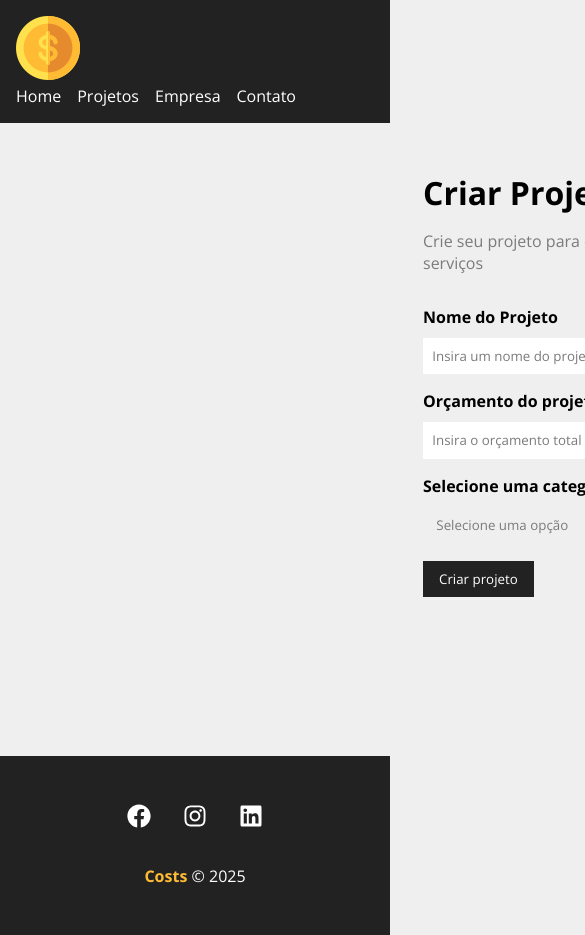
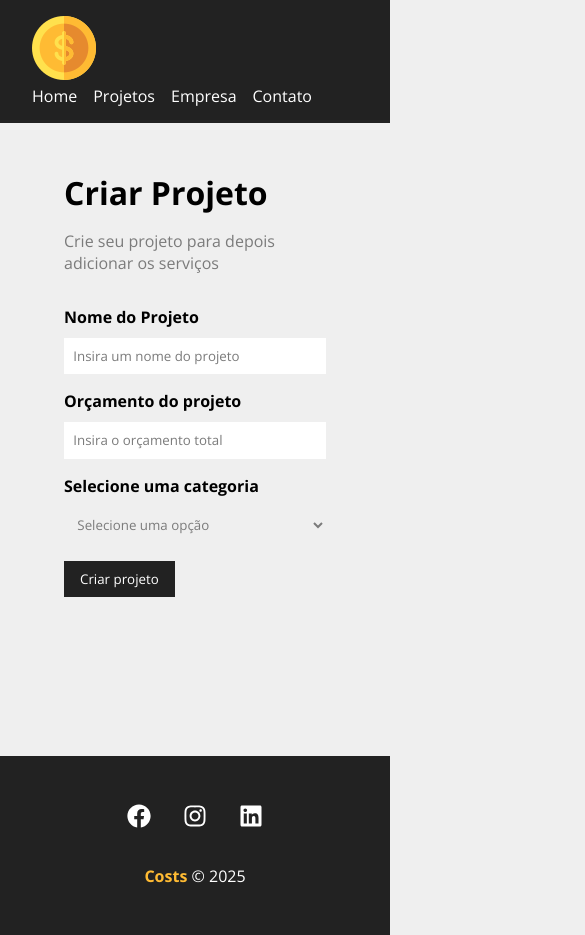
Before and after one commit to guilhermecolares/Projeto-Costs, a JavaScript app: page /newproject in a window 390 px wide. Shown: the top 935 px of the page, 585 px wide, since content can reach past the window. Built offline with nearby package versions, Linux system fonts and the light colour scheme; the HTML template or start-up script is replaced by a standard one.

Commit message:
MELHORIA DE RESPONSIVIDADE

```diff
--- a/src/components/layout/Container.module.css
+++ b/src/components/layout/Container.module.css
@@ -1,9 +1,11 @@
 .container {
-  width: 1200px;
-  display: flex;
-  justify-content: space-between;
-  margin: 0 auto;
-  flex-wrap: wrap;
+    max-width: 1200px;
+    width: 100%;
+    padding: 0 1rem;
+    margin: 0 auto;
+    display: flex;
+    justify-content: space-between;
+    flex-wrap: wrap;
 }
 
 .start {
```
